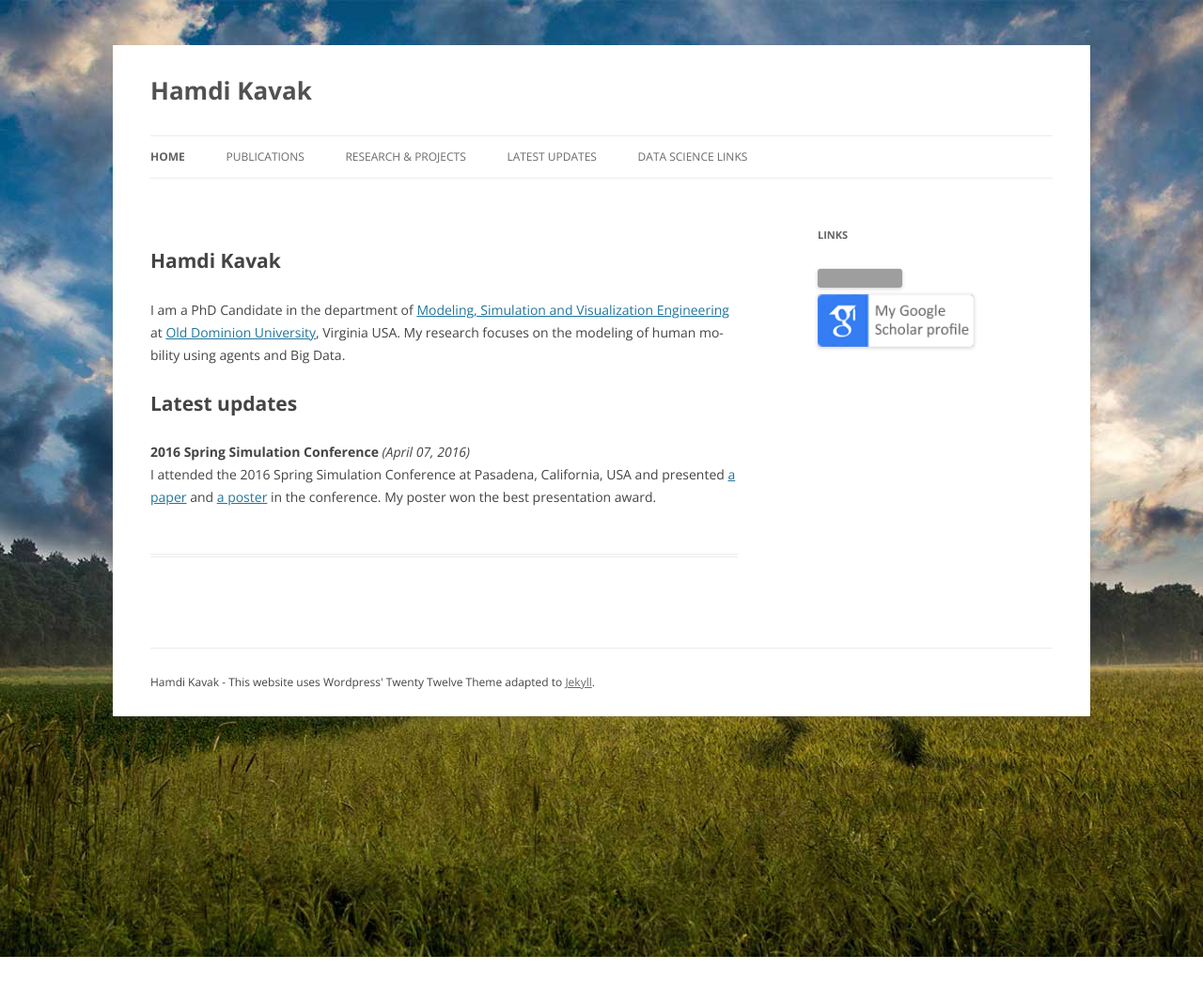
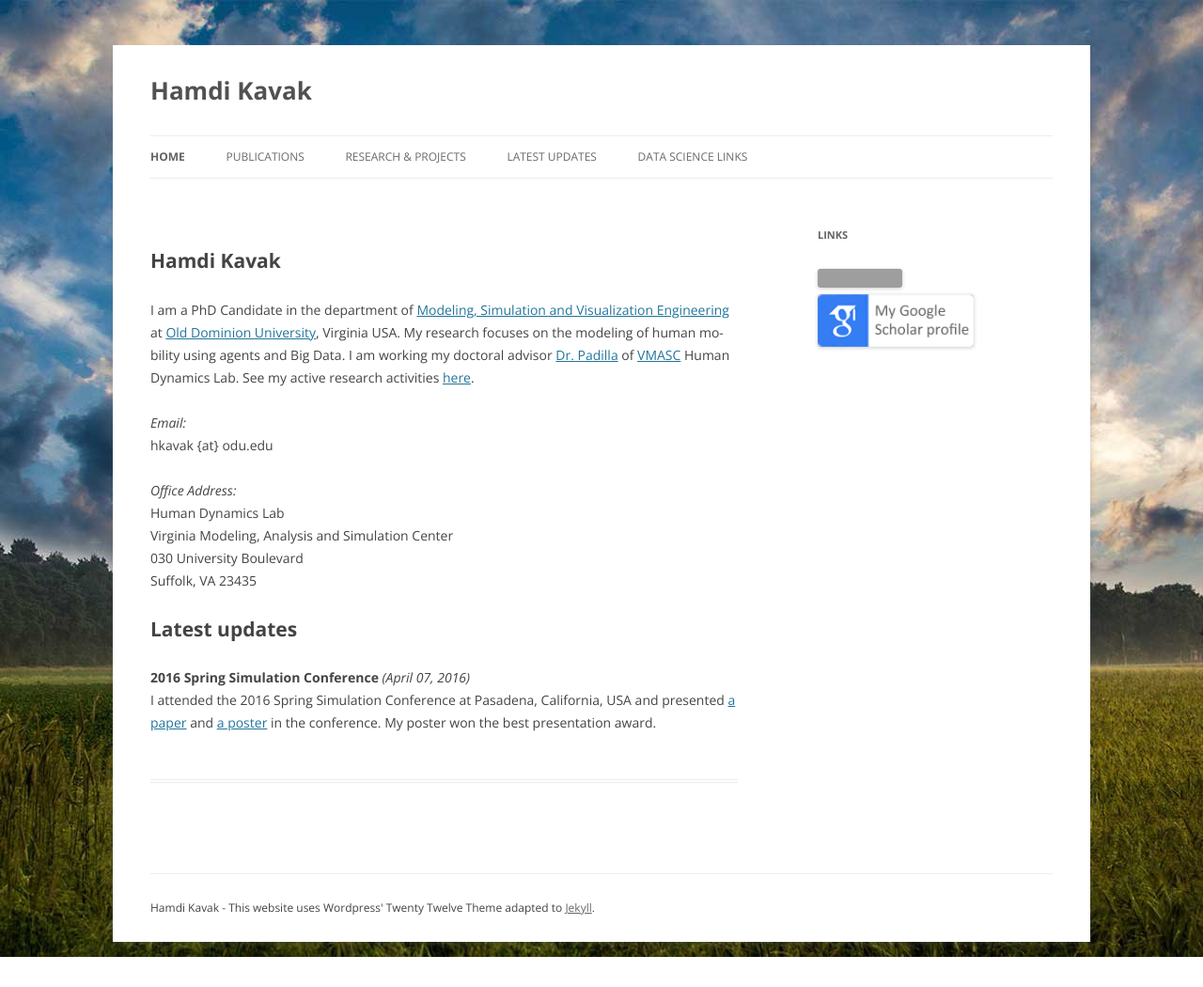
Before and after one commit to hamdikavak/hamdikavak.github.io, a Jekyll site: the page built from index.html, in a window 1280 px wide. Shown: the whole page at 94% size. Built offline with Jekyll 4.4.1, drawn with Linux system fonts in a browser that asks for light colours; nearby versions of some CDN libraries; library files that are not in the unit come from our copies; grey boxes are pictures that could not be loaded.

Commit message:
Update index.html

```diff
--- a/index.html
+++ b/index.html
@@ -8,7 +8,14 @@ current_page_home: current_page_item
 
 <h1>Hamdi Kavak</h1>
 <p>I am a PhD Candidate in the department of <a title="MSVE Department Home Page" href="http://odu.edu/msve" target="_blank">Modeling, Simulation and Visualization Engineering</a> at <a title="Old Dominion University" href="http://odu.edu" target="_blank">Old Dominion University</a>, Virginia USA.
-My research focuses on the modeling of human mobility using agents and Big Data. </p>
+My research focuses on the modeling of human mobility using agents and Big Data. I am working my doctoral advisor <a title="Jose J Padilla" href="http://www.vmasc.odu.edu/padilla.html">Dr. Padilla</a> of <a href="http://www.vmasc.odu.edu">VMASC</a> Human Dynamics Lab. See my active research activities <a title="Research &amp; Projects" href="http://www.hamdikavak.com/research-and-projects/">here</a>.</p>
+<p><em>Email:<br />
+</em>hkavak {at} odu.edu</p>
+<p><em>Office Address:</em><br />
+Human Dynamics Lab<br />
+Virginia Modeling, Analysis and Simulation Center<br />
+030 University Boulevard<br />
+Suffolk, VA 23435</p>
 
 <h1>Latest updates</h1>
 <strong>2016 Spring Simulation Conference</strong> <em>(April 07, 2016)</em><br />
```
